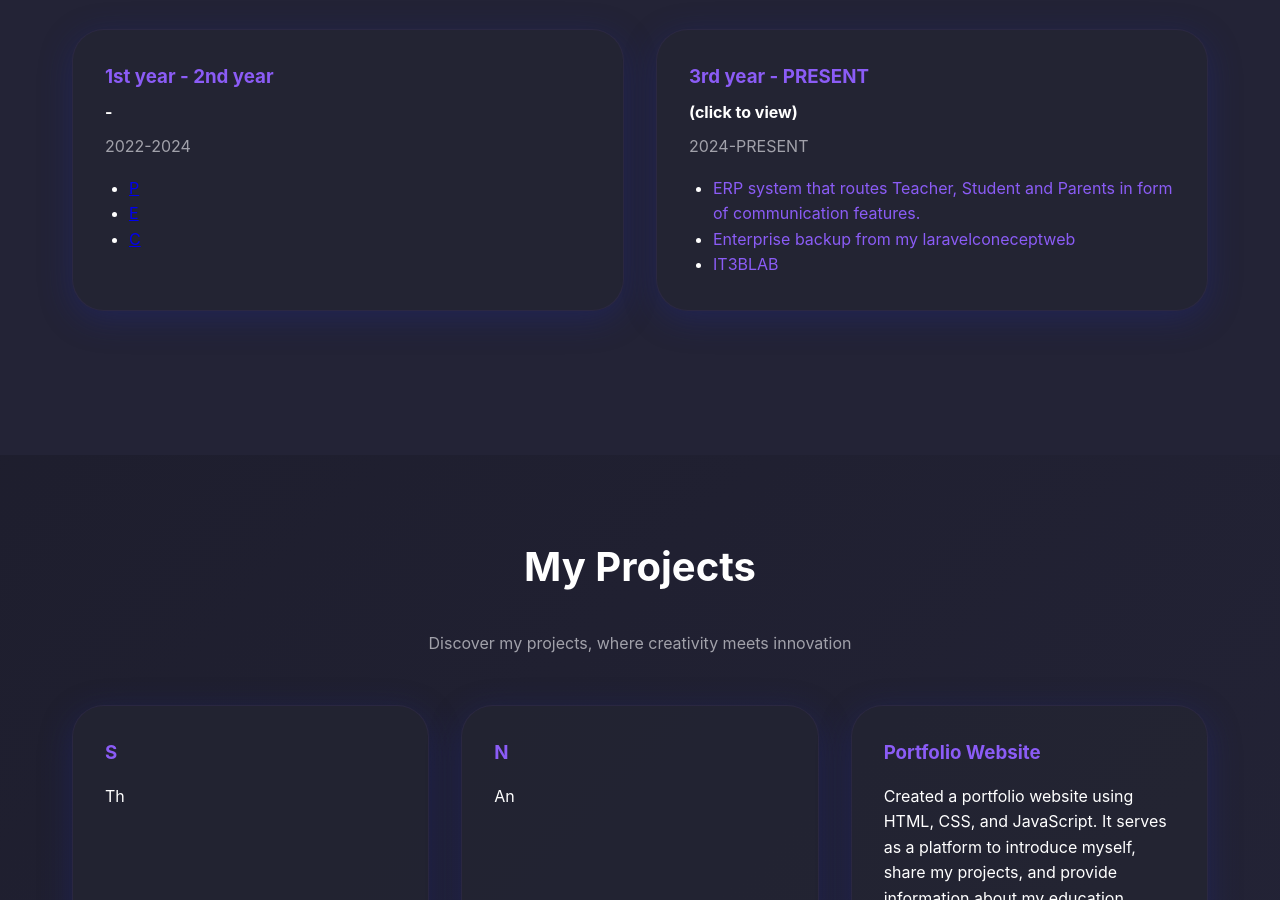
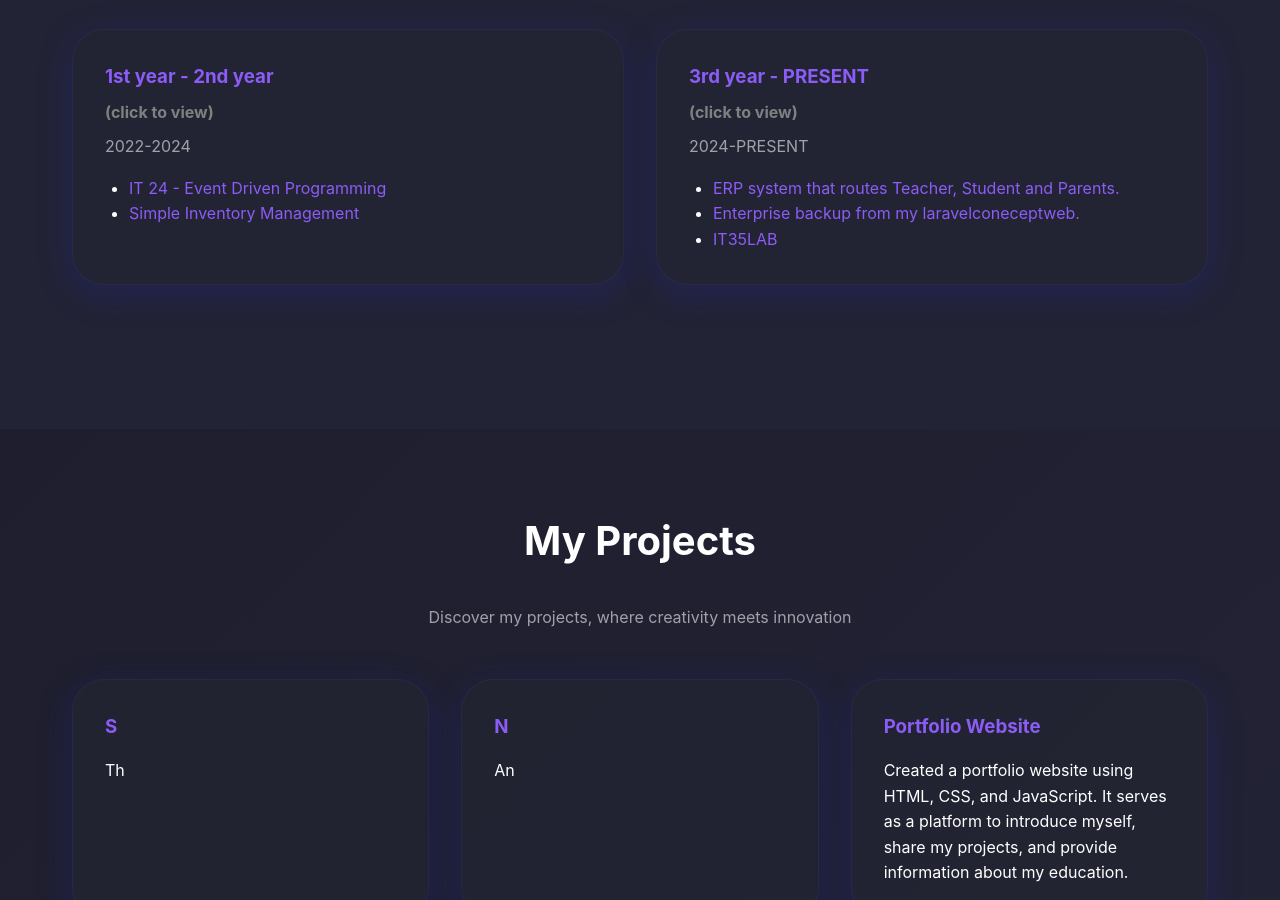
Before and after one commit to nyannncatt/Portfolio-v1, a plain HTML site: page index.html in a window 1280 px wide. Shown: the part 1788-2688 px from the top of the page. Drawn offline with Linux system fonts and the light colour scheme.

Commit message:
2022 added

```diff
--- a/index.html
+++ b/index.html
@@ -109,32 +109,55 @@
             <div class="internship-grid">
                 <div class="internship-card">
                     <h3>1st year - 2nd year</h3>
-                    <h4>-</h4>
+                    <h4 style="color: gray;">(click to view)</h4>
                     <p>2022-2024</p>
                     <ul>
-                        <li><a href="#">P</a></li>
-                        <li><a href="#">E</a></li>
-                        <li><a href="#">C</a></li>
+                        <li>
+                            <a href="https://github.com/nyannncatt/it24-main" class="project-link">
+                                IT 24 - Event Driven Programming
+                            </a>
+                        </li>
+                        <li>
+                            <a href="https://github.com/nyannncatt/Inventorysimple/tree/main/Inventory%20Unfinished" class="project-link">
+                                Simple Inventory Management
+                            </a>
+                        </li>
+
+
                     </ul>
+                    <style>
+                    .project-link {
+                        text-decoration: none;
+                        color: rgb(139, 92, 246);
+                        transition: color 0.2s, box-shadow 0.2s;
+                    }
+                    .project-link:hover {
+                        color: #fff;
+                        background: rgb(139, 92, 246);
+                        box-shadow: 0 2px 8px rgba(139, 92, 246, 0.3);
+                        border-radius: 4px;
+                        padding: 2px 6px;
+                    }
+                    </style>
                 </div>
                 <div class="internship-card">
                     <h3>3rd year - PRESENT</h3>
-                    <h4>(click to view)</h4>
+                    <h4 style="color: gray;">(click to view)</h4>
                     <p>2024-PRESENT</p>
                     <ul>
                         <li>
                             <a href="https://github.com/nyannncatt/laravel-erp-tspSphere/tree/admin/crudv2" class="project-link">
-                                ERP system that routes Teacher, Student and Parents in form of communication features.
+                                ERP system that routes Teacher, Student and Parents.
                             </a>
                         </li>
                         <li>
                             <a href="https://github.com/nyannncatt/tsphp/tree/content/UI" class="project-link">
-                                Enterprise backup from my laravelconeceptweb
+                                Enterprise backup from my laravelconeceptweb.
                             </a>
                         </li>
                         <li>
                             <a href="https://github.com/nyannncatt/it35-lab/tree/appdev/final" class="project-link">
-                                IT3BLAB
+                                IT35LAB
                             </a>
                         </li>
                     </ul>
```
